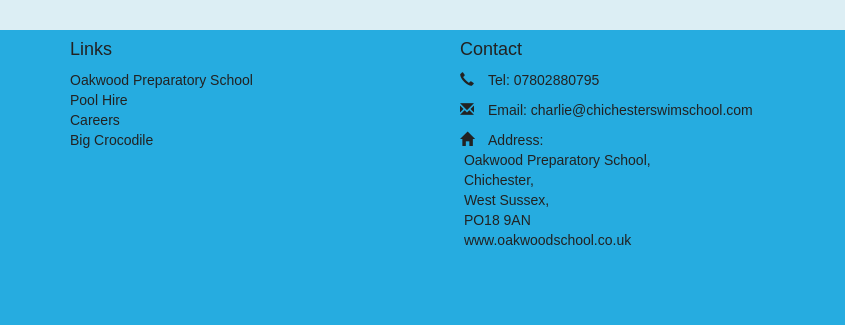
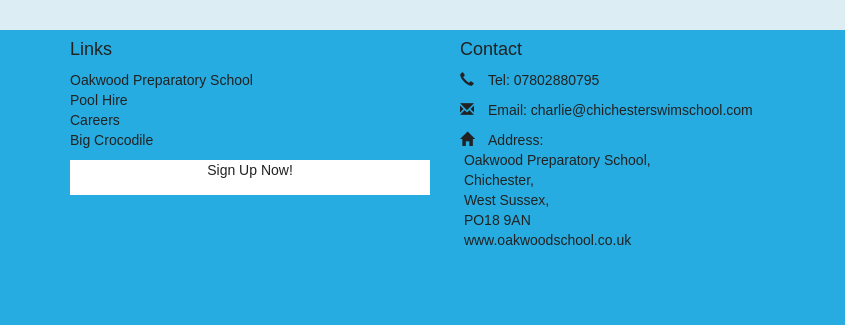
Before and after one commit to c-reed/CSS, a plain HTML site: page index.html in a window 1280 px wide. Shown: the part 843-1168 px from the top of the page, 0-845 px from the left. Drawn offline with nearby package versions, Linux system fonts and the light colour scheme; a web font is replaced by a local one.

Commit message:
Sign up - Begin implementation of sign up buttons

```diff
--- a/index.html
+++ b/index.html
@@ -131,6 +131,11 @@
                             <li><a href="http://www.chichesterswimschool.com/careers.html">Careers</a></li>
                             <li><a href="http://www.bigcrocodile.co.uk/">Big Crocodile</a></li>
                         </ul>
+                        <a href="#">
+                            <div class="sign-up">
+                                <p>Sign Up Now!</p>
+                            </div>
+                        </a>
                     </div>
                     <div class="col-sm-4 col-xs-12">
                         <h4>Contact</h4>
--- a/main.css
+++ b/main.css
@@ -295,9 +295,9 @@ html, body {
     text-decoration: underline;
 }
 .sign-up {
-    background-color: #ffffff;
+    background: #ffffff;
+    background: linear-gradient(to bottom right, #f2f2f2, #ffffff)
     border-radius: 10px 10px 10px 10px;
-    width: 125px;
     height: 35px;
     margin: auto;
     text-align: center;
```
